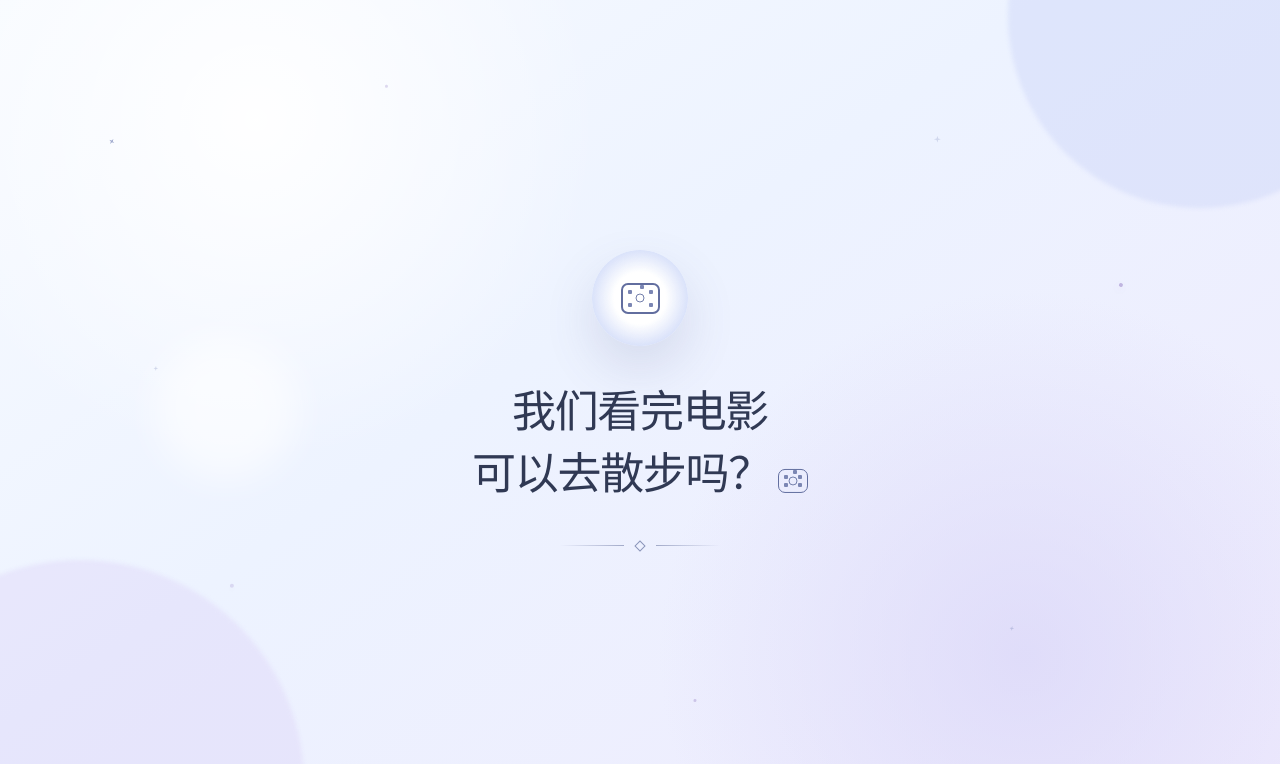
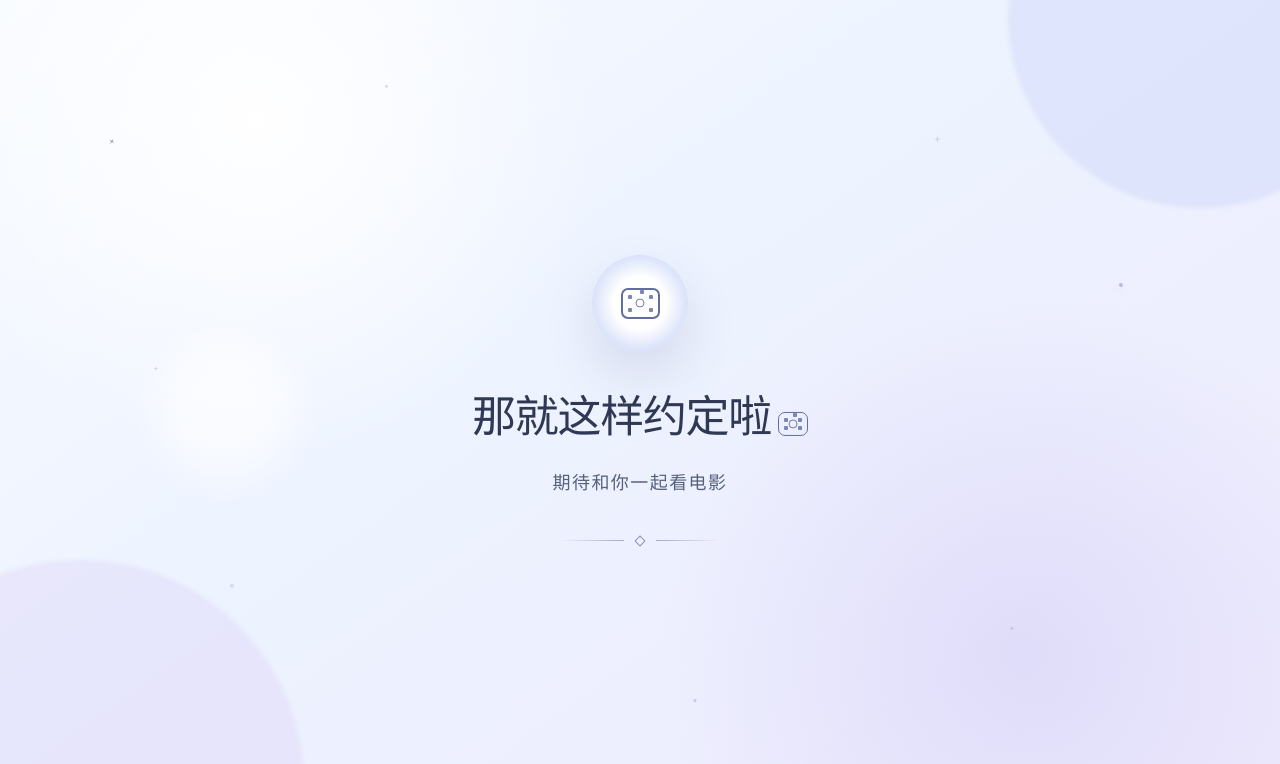
Before and after one commit to SleepTowoken/movie-invitation, a Next.js app: page /confirmed in a window 1280 px wide. Shown: the top 764 px of the page. Built offline with nearby package versions, Linux system fonts and the light colour scheme.

Commit message:
fix: move walking invitation to second page

```diff
--- a/components/AfterMovieQuestion.tsx
+++ b/components/AfterMovieQuestion.tsx
@@ -33,9 +33,9 @@ export function AfterMovieQuestion() {
 
         <p className="mb-4 text-sm tracking-[0.18em] text-[#59627d]">电影散场之后</p>
         <h1 className="font-display text-[2rem] font-medium leading-[1.5] tracking-[-0.025em] text-[#303954] sm:text-[2.22rem]">
-          电影看完啦
+          看完电影
           <br />
-          可以送你回家吗？
+          可以带你去散步吗？
         </h1>
 
         <p className="mx-auto mb-9 mt-5 max-w-[18rem] text-[0.94rem] leading-7 text-[#59627d]">
--- a/components/Finale.tsx
+++ b/components/Finale.tsx
@@ -28,17 +28,24 @@ export function Finale() {
           animate={{ opacity: 1, y: 0 }}
           transition={{ duration: prefersReducedMotion ? 0.01 : 0.72, delay: 0.28, ease: gentleEase }}
         >
-          我们看完电影
-          <br />
-          可以去散步吗？
+          那就这样约定啦
           <span className="film-mark title-film-mark" aria-hidden="true"><i /><i /></span>
         </motion.h1>
 
+        <motion.p
+          className="mt-5 text-base tracking-[0.08em] text-[#56617c] sm:text-lg"
+          initial={prefersReducedMotion ? false : { opacity: 0, y: 10 }}
+          animate={{ opacity: 1, y: 0 }}
+          transition={{ duration: prefersReducedMotion ? 0.01 : 0.68, delay: 0.48, ease: gentleEase }}
+        >
+          期待和你一起看电影
+        </motion.p>
+
         <motion.div
-          className="mx-auto mt-9 flex w-40 items-center gap-3"
+          className="mx-auto mt-10 flex w-40 items-center gap-3"
           initial={prefersReducedMotion ? false : { opacity: 0, scaleX: 0.4 }}
           animate={{ opacity: 1, scaleX: 1 }}
-          transition={{ duration: prefersReducedMotion ? 0.01 : 0.75, delay: 0.55, ease: gentleEase }}
+          transition={{ duration: prefersReducedMotion ? 0.01 : 0.75, delay: 0.7, ease: gentleEase }}
           aria-hidden="true"
         >
           <span className="h-px flex-1 bg-gradient-to-r from-transparent to-[#a2aac9]" />
```
